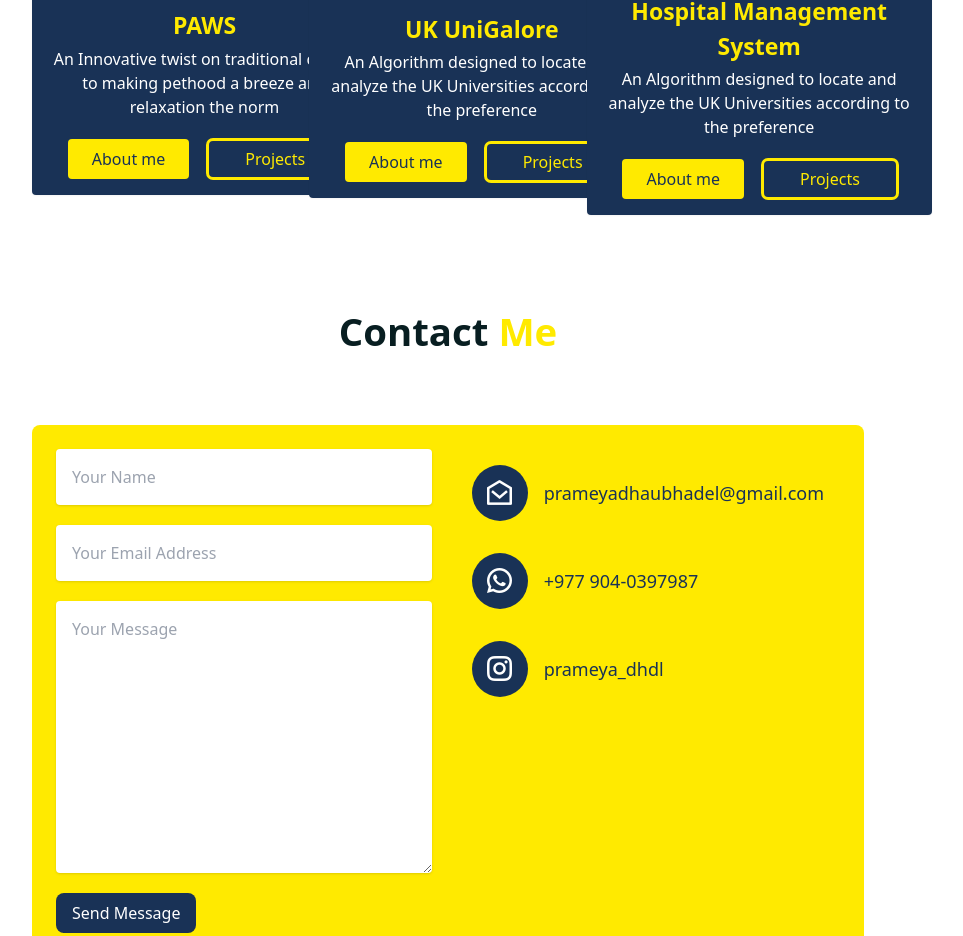
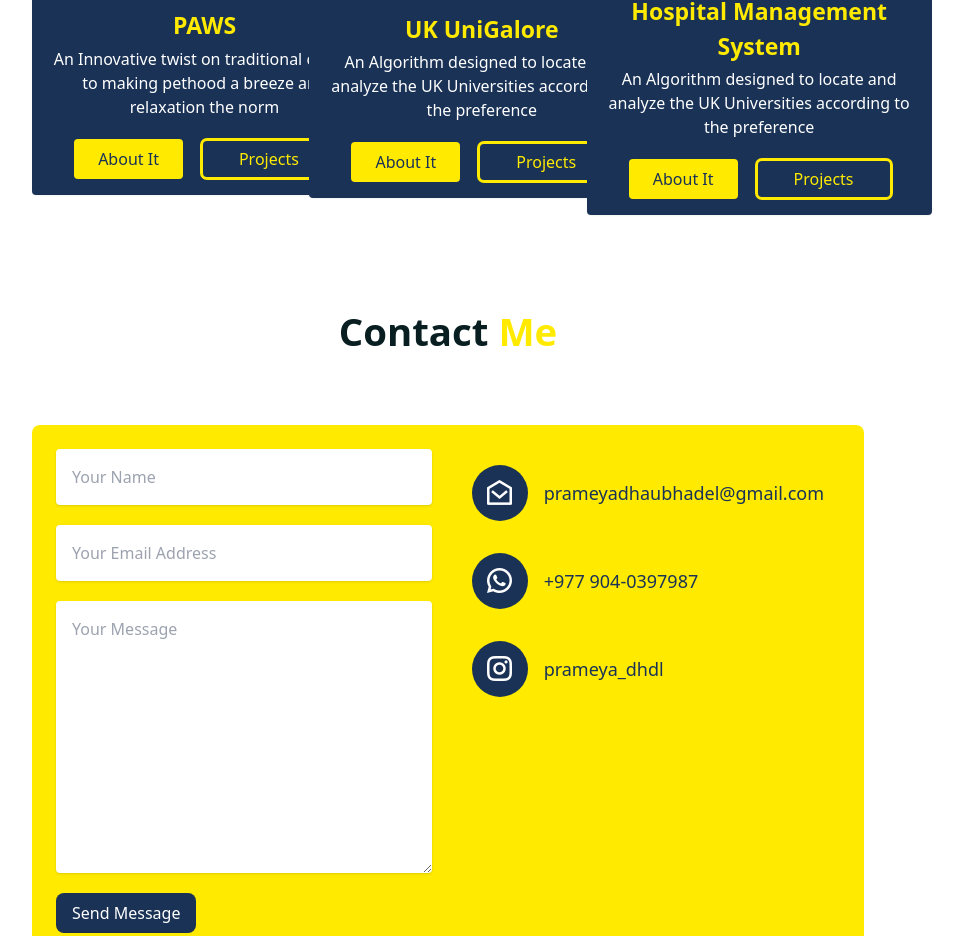
Before and after one commit to PrameyaDhdl/Portfolio, a React (Create React App) app in the folder portfolio/: page / in a window 1280 px wide. Shown: the part 3777-4713 px from the top of the page, without its empty margins (192-1155 px from the left). Built offline with nearby package versions, Linux system fonts and the light colour scheme.

Commit message:
linking icons

```diff
--- a/portfolio/src/Components/UI/Hero.jsx
+++ b/portfolio/src/Components/UI/Hero.jsx
@@ -27,7 +27,7 @@ const Hero = () => {
       icon: "ri-github-fill",
     },
     {
-      href: "#facebook",
+      href: "https://www.facebook.com/prameya.dhaubhadel.1",
       icon: "ri-facebook-circle-fill",
     },
   ];
--- a/portfolio/src/Components/UI/Portfolio.jsx
+++ b/portfolio/src/Components/UI/Portfolio.jsx
@@ -2,7 +2,7 @@ import React, { useState } from "react";
 import uni from "../../assets/images/uni.png";
 import paws from "../../assets/images/paws.png"
 import hms from "../../assets/images/hms.png"
-import "tailwindcss/tailwind.css"; // Make sure to import Tailwind CSS
+import "tailwindcss/tailwind.css";
 
 const Portfolio = () => {
   const projects = [
@@ -111,7 +111,7 @@ const Portfolio = () => {
                   className="font-[500] bg-primaryColor py-2 px-6 rounded text-smallTextColor hover:bg-white"
                   onClick={() => handleAboutMeClick(index)}
                 >
-                  About me
+                  About It
                 </button>
                 <button
                   className="outline py-1.5 px-9 font-[500] rounded border-none ml-5 text-primaryColor"
```
